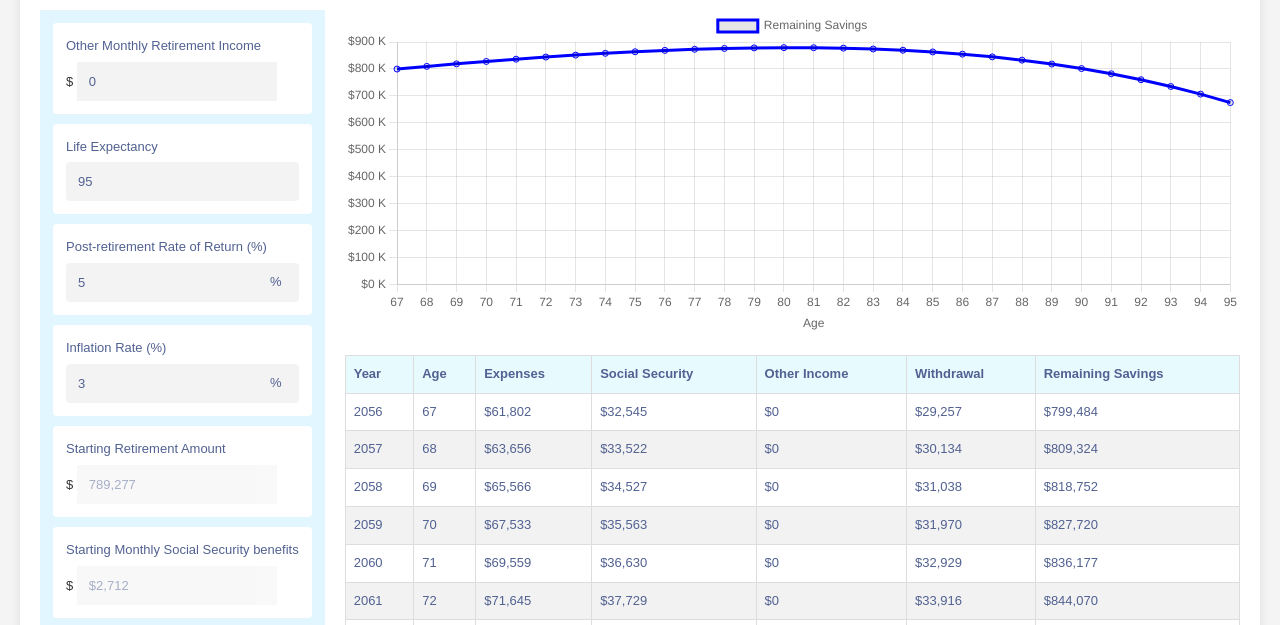
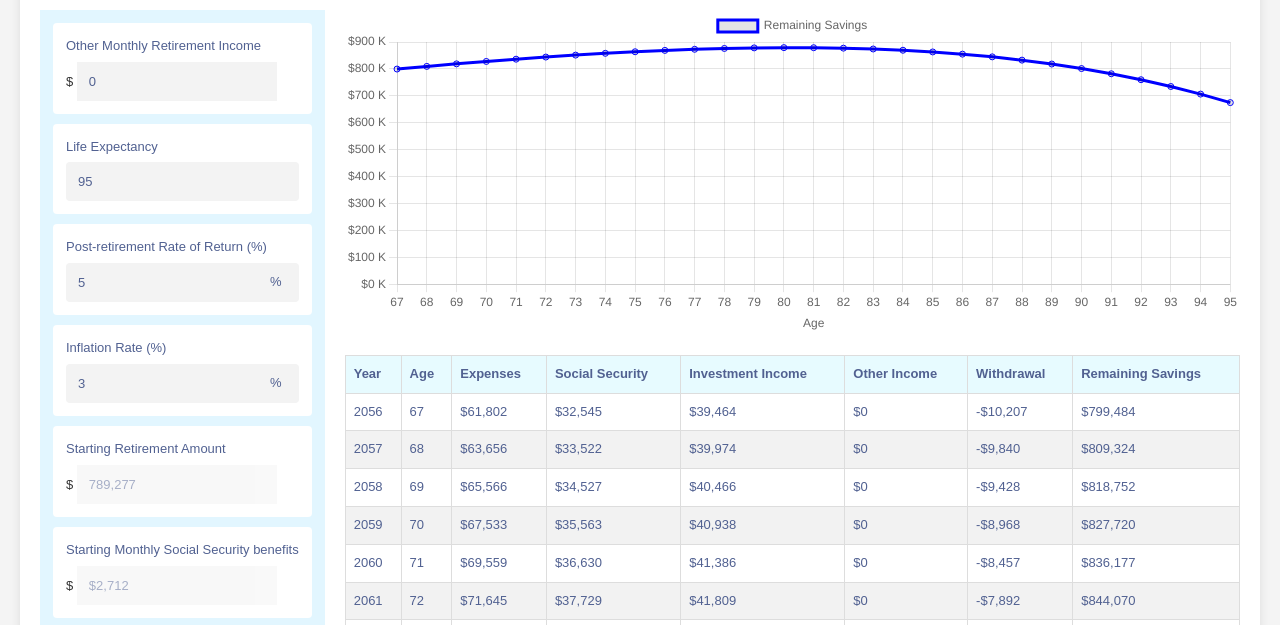
Before and after one commit to scottpetrovic/life-purpose-calculator, a website built with Vite: page index.html in a window 1280 px wide. Both pictures are taken after a click on the button "Distribution Phase". Shown: the part 148-773 px from the top of the page. Built offline with nearby package versions, Linux system fonts and the light colour scheme.

Commit message:
Add investment income to the distribution table

```diff
--- a/index.html
+++ b/index.html
@@ -159,6 +159,7 @@
                                 <th>Age</th>
                                 <th>Expenses</th>
                                 <th>Social Security</th>
+                                <th>Investment Income</th>
                                 <th>Other Income</th>
                                 <th>Withdrawal</th>
                                 <th>Remaining Savings</th>
--- a/script.js
+++ b/script.js
@@ -260,8 +260,8 @@ function calculateDistributionYearlyData(age, inputs, currentValues) {
       Math.pow(1 + inflationRate, age - inputs.retirementAge);
 
   const investmentIncome = savings * postReturnRate;
-  const withdrawal = Math.max(0,annualExpenses - annualSocialSecurity - annualOtherIncome);
-  const remainingSavings = savings + investmentIncome - withdrawal;
+  const withdrawal = annualExpenses - annualSocialSecurity - annualOtherIncome - investmentIncome
+  const remainingSavings = savings - withdrawal;
 
   return {
     year: currentYear,
@@ -269,6 +269,7 @@ function calculateDistributionYearlyData(age, inputs, currentValues) {
     expenses: annualExpenses,
     socialSecurity: annualSocialSecurity,
     otherIncome: annualOtherIncome,
+    investmentIncome: investmentIncome,
     withdrawal: withdrawal,
     remainingSavings: remainingSavings,
   };
@@ -413,6 +414,7 @@ function updateDistributionTable(data) {
           <td>${row.age}</td>
           <td>${currencyFormatter.format(row.expenses)}</td>
           <td>${currencyFormatter.format(row.socialSecurity)}</td>
+          <td>${currencyFormatter.format(row.investmentIncome)}</td>
           <td>${currencyFormatter.format(row.otherIncome)}</td>
           <td>${currencyFormatter.format(row.withdrawal)}</td>
           <td>${currencyFormatter.format(row.remainingSavings)}</td>
```
